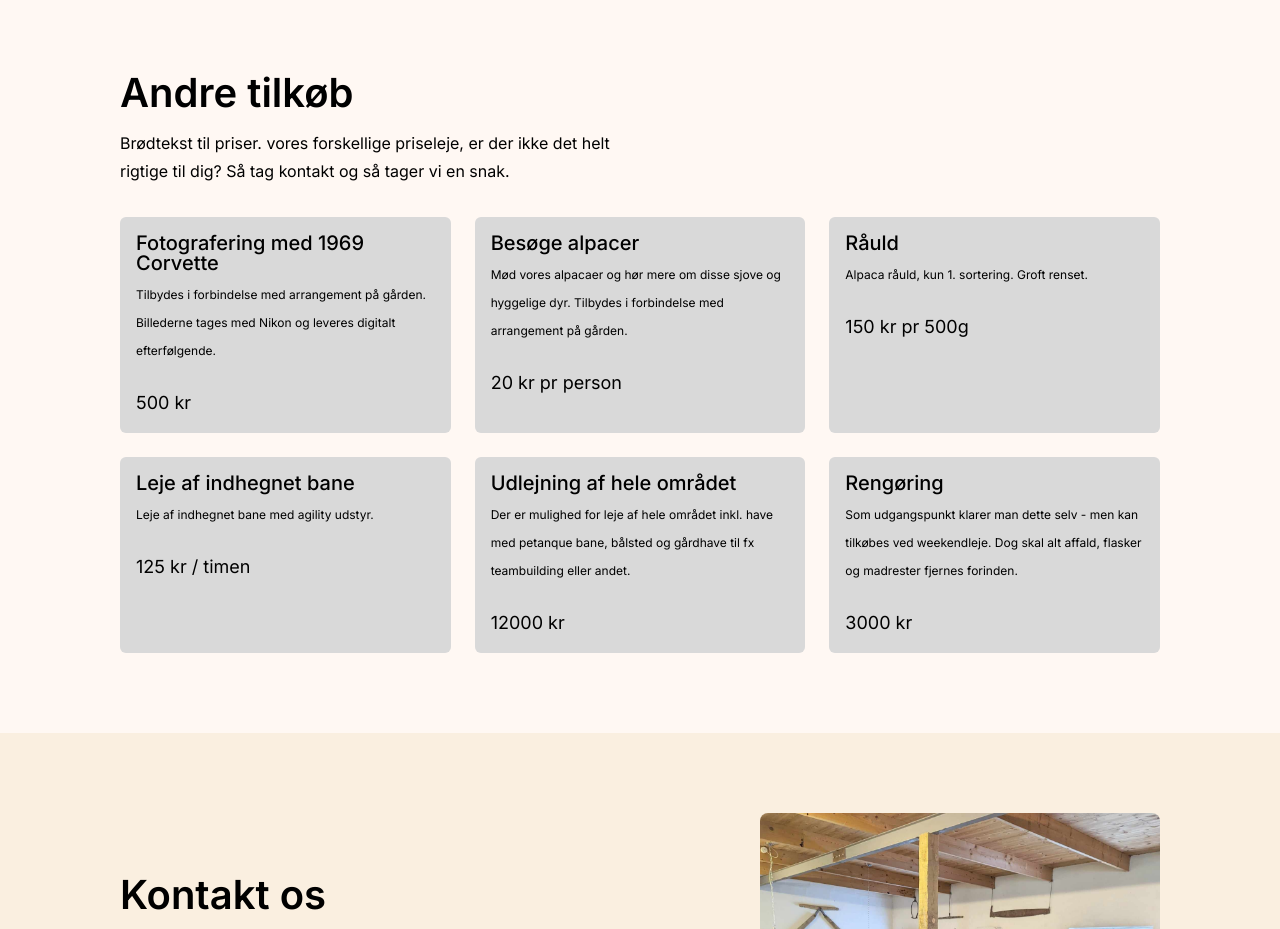
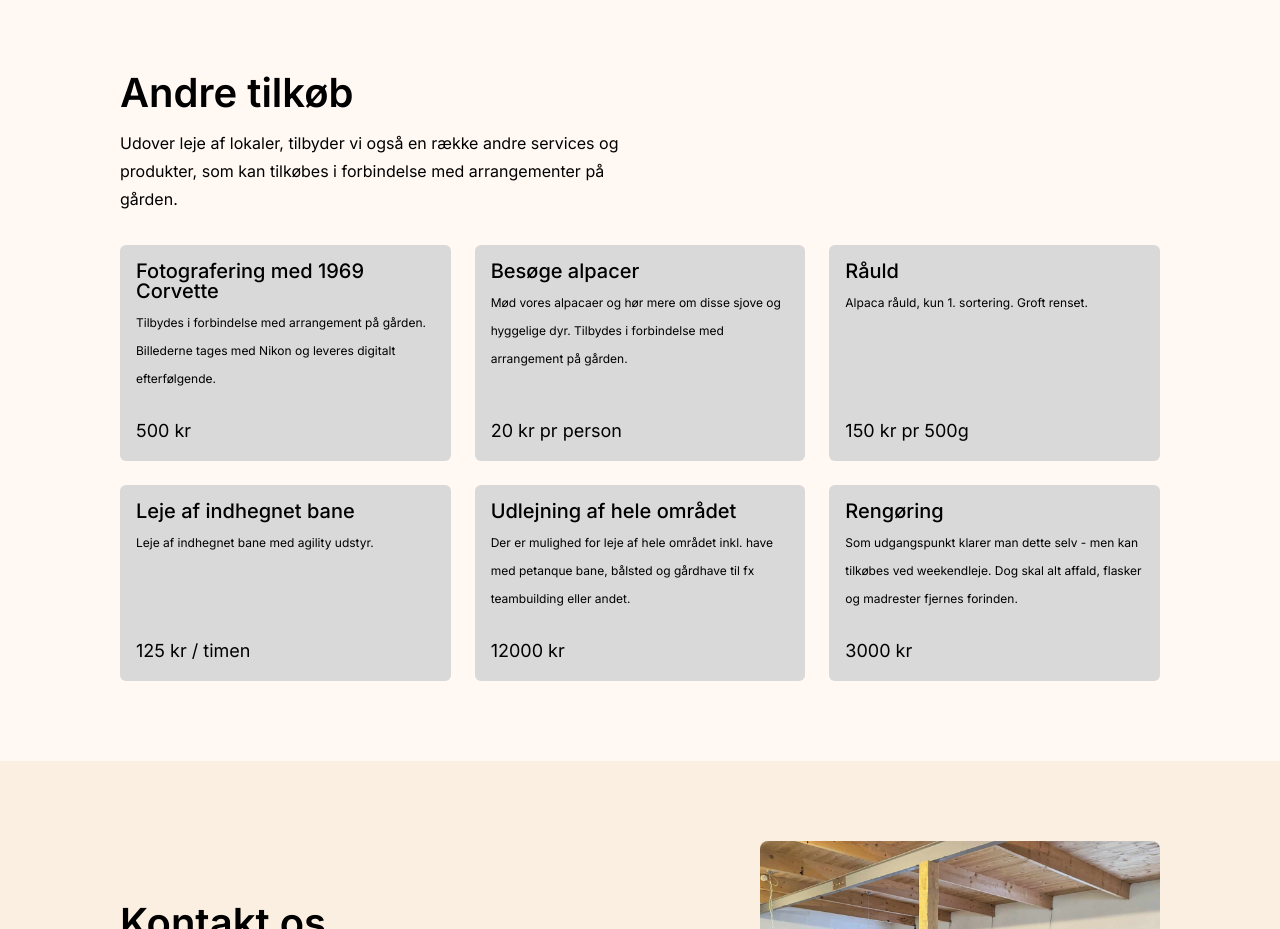
Before and after one commit to emil584c/horsemosegaard, a React (Vite) app: page /priser in a window 1280 px wide. Shown: the part 1020-1949 px from the top of the page. Built offline with nearby package versions, Linux system fonts and the light colour scheme; a web font is replaced by a local one.

Commit message:
padding fixes

```diff
--- a/src/components/SecondaryPriceSection.jsx
+++ b/src/components/SecondaryPriceSection.jsx
@@ -7,10 +7,14 @@ export default function SecondaryPriceSection(props) {
         <div className="secondary-price-section__grid">
           {props.prices.map((price) => (
             <div className="secondary-price-section__item">
-              <h3 className="secondary-price-section__item-title">
-                {price.title}
-              </h3>
-              <p className="secondary-price-section__item-text">{price.text}</p>
+              <div>
+                <h3 className="secondary-price-section__item-title">
+                  {price.title}
+                </h3>
+                <p className="secondary-price-section__item-text">
+                  {price.text}
+                </p>
+              </div>
               <p className="secondary-price-section__item-price">
                 {price.price}
               </p>
--- a/src/components/pages/HomePage.jsx
+++ b/src/components/pages/HomePage.jsx
@@ -41,7 +41,7 @@ function HomePage() {
         offers={[
           {
             title: "Fester",
-            text: "Hold en livets store fester herude.<br/> Konfirmation, barnedåb, bryllup, runde fødselsdage mm.",
+            text: "Hold en livets store fester herude. Konfirmation, barnedåb, bryllup, runde fødselsdage mm.",
           },
           {
             title: "Firmaarrangement",
--- a/src/components/pages/Prices.jsx
+++ b/src/components/pages/Prices.jsx
@@ -42,7 +42,7 @@ export default function Prices() {
 
       <SecondaryPriceSection
         title="Andre tilkøb"
-        text="Brødtekst til priser. vores forskellige priseleje, er der ikke det helt rigtige til dig? Så tag kontakt og så tager vi en snak."
+        text="Udover leje af lokaler, tilbyder vi også en række andre services og produkter, som kan tilkøbes i forbindelse med arrangementer på gården."
         prices={[
           {
             title: "Fotografering med 1969 Corvette",
--- a/src/styles/components/SecondaryPriceSection.scss
+++ b/src/styles/components/SecondaryPriceSection.scss
@@ -20,6 +20,9 @@
     padding: 16px;
     background-color: #d9d9d9;
     border-radius: 6px;
+    display: flex;
+    flex-direction: column;
+    justify-content: space-between;
   }
 
   &__item-title {
```
